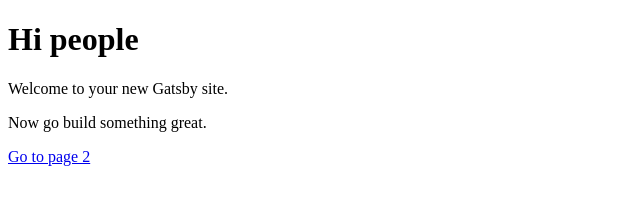
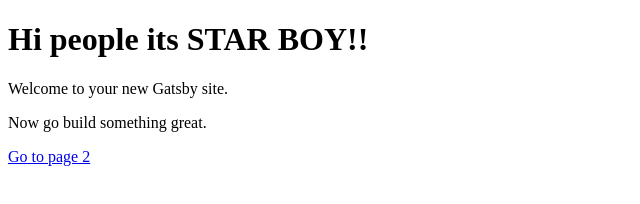
Before and after one commit to dextermichael/STARBOY, a Gatsby site: page / in a window 1280 px wide. Shown: the whole page, without its empty margins (0-640 px from the left). Built offline with nearby package versions, Linux system fonts and the light colour scheme; Gatsby itself is replaced by a stand-in of ours.

Commit message:
first commit

```diff
--- a/src/pages/index.js
+++ b/src/pages/index.js
@@ -3,7 +3,7 @@ import Link from 'gatsby-link'
 
 const IndexPage = () => (
   <div>
-    <h1>Hi people</h1>
+    <h1>Hi people its STAR BOY!!</h1>
     <p>Welcome to your new Gatsby site.</p>
     <p>Now go build something great.</p>
     <Link to="/page-2/">Go to page 2</Link>
```
